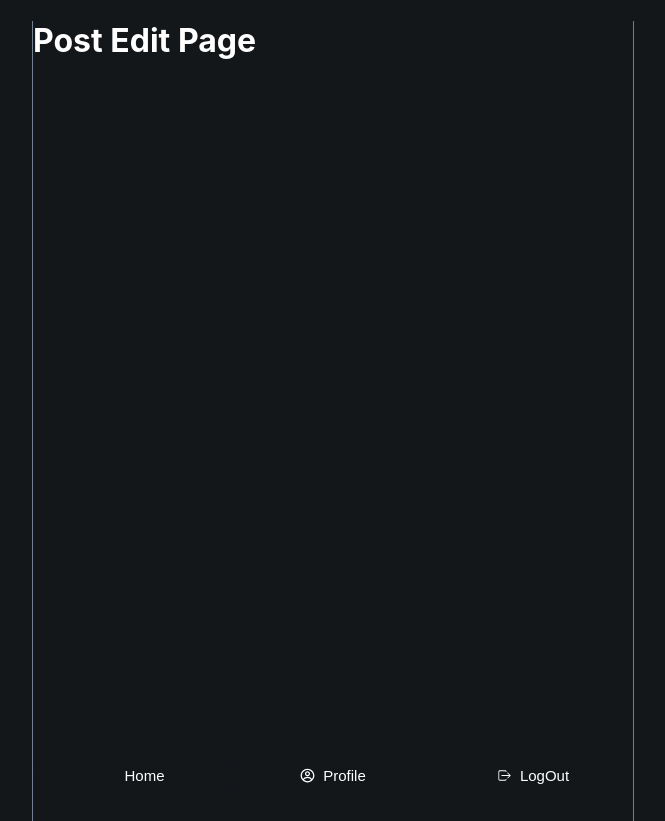
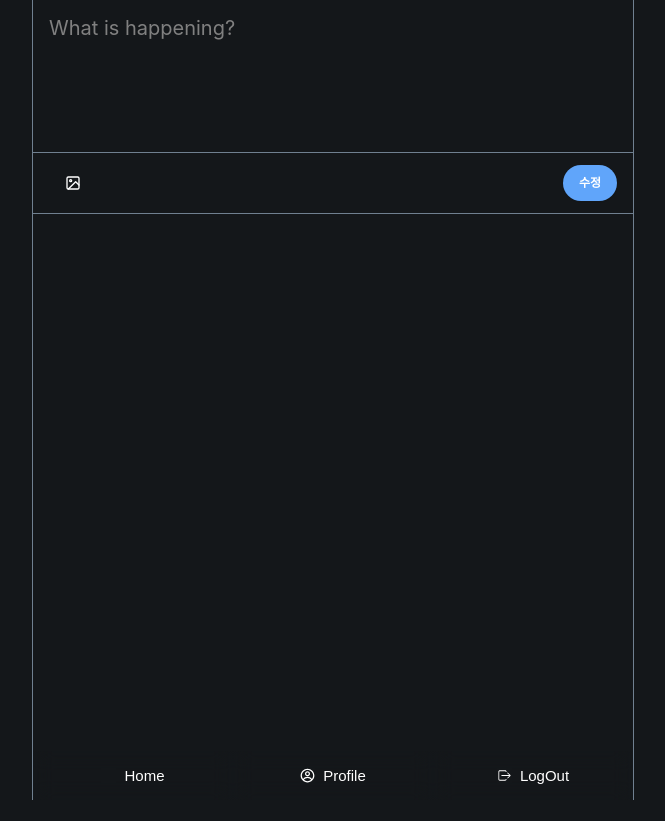
Before and after one commit to dancingKimDH/toy_twitter, a React (Create React App) app: page /posts/edit/1 in a window 1280 px wide. Shown: the whole page, without its empty margins (307-972 px from the left). After the commit the page ends 800 px from the top, so only its background shows below. Built offline with nearby package versions, Linux system fonts and the light colour scheme; no server answers; the database is empty; sample sign-in values are in the browser's storage; some icons are missing.

Commit message:
post update

```diff
--- /dev/null
+++ b/src/pages/components/posts/PostEditForm.tsx
@@ -0,0 +1,76 @@
+import { useCallback, useContext, useEffect, useState } from "react";
+import { FiImage } from "react-icons/fi";
+import { doc, getDoc, updateDoc } from "firebase/firestore";
+import { db } from "firebaseApp";
+import { toast } from "react-toastify";
+import AuthContext from "../context/AuthContext";
+import { useNavigate, useParams } from "react-router-dom";
+import { PostProps } from "pages/home";
+
+export default function PostEditForm() {
+
+    const params = useParams();
+    const [post, setPost] = useState<PostProps | null>(null);
+    const getPost = useCallback(async () => {
+        if (params.id) {
+            const docRef = doc(db, "posts", params.id);
+            const docSnap = await getDoc(docRef);
+            setPost({ ...(docSnap?.data() as PostProps), id: docSnap.id });
+            setContent(docSnap?.data()?.content);
+        }
+    }, [params.id]);
+
+    const navigate = useNavigate();
+
+    const handleFileUpload = () => { };
+
+    const [content, setContent] = useState<string>("");
+
+
+    const onSubmit = async (e: any) => {
+        e.preventDefault();
+        try {
+            if (post) {
+                const postRef = doc(db, "posts", post?.id);
+                await updateDoc(postRef, {
+                    content: content,
+                })
+            }
+            navigate(`/posts/${post?.id}`);
+            toast.success("게시글을 수정하였습니다");
+        } catch (e: any) {
+            toast.error(e.message);
+        }
+    }
+
+    const onChange = (e: React.ChangeEvent<HTMLTextAreaElement>) => {
+        const { target: { name, value } } = e;
+        if (name === "content") {
+            setContent(value);
+        }
+
+    }
+
+    useEffect(() => {
+        if (params.id) getPost();
+    }, [getPost, params.id])
+
+
+    return (
+
+        <form action="" className="post-form" onSubmit={onSubmit}>
+            <textarea name="content" id="" className="post-form__textarea" required placeholder="What is happening?"
+                onChange={onChange} value={content}></textarea>
+            <div className="post-form__submit-area">
+                <label htmlFor="file-input" className='post-form__file'>
+                    <FiImage className='post-from__file-icon' />
+                </label>
+                <input type="file" name="file-input" id="" accept='image/*' onChange={handleFileUpload} className='hidden' />
+                <input type="submit" value="수정" className='post-form__submit-btn' />
+            </div>
+        </form>
+
+    )
+
+
+}
--- a/src/pages/posts/edit.tsx
+++ b/src/pages/posts/edit.tsx
@@ -1,3 +1,5 @@
+import PostEditForm from "pages/components/posts/PostEditForm";
+
 export default function PostEdit() {
-    return <h1>Post Edit Page</h1>
+    return <PostEditForm/>
 }
```
